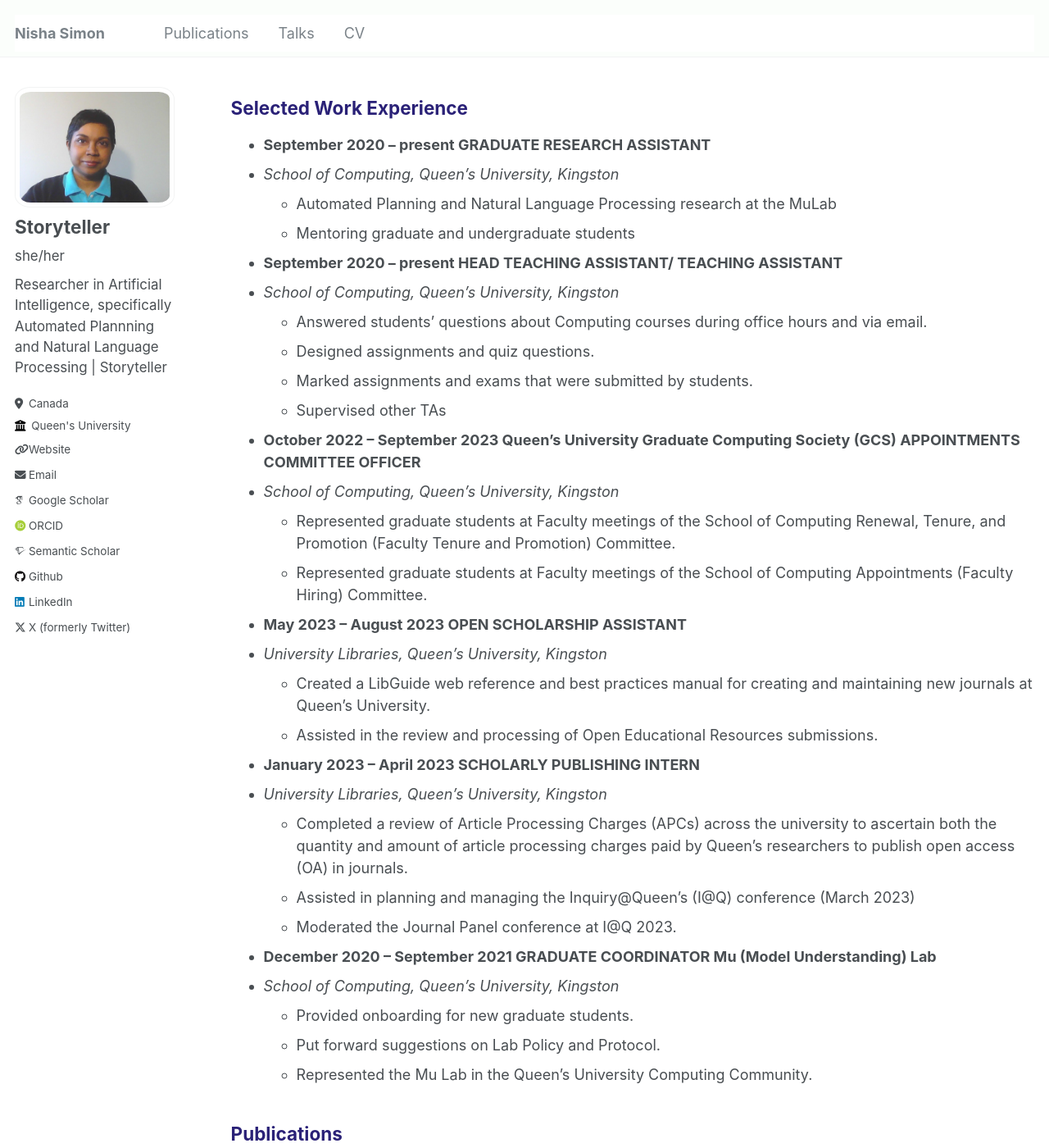
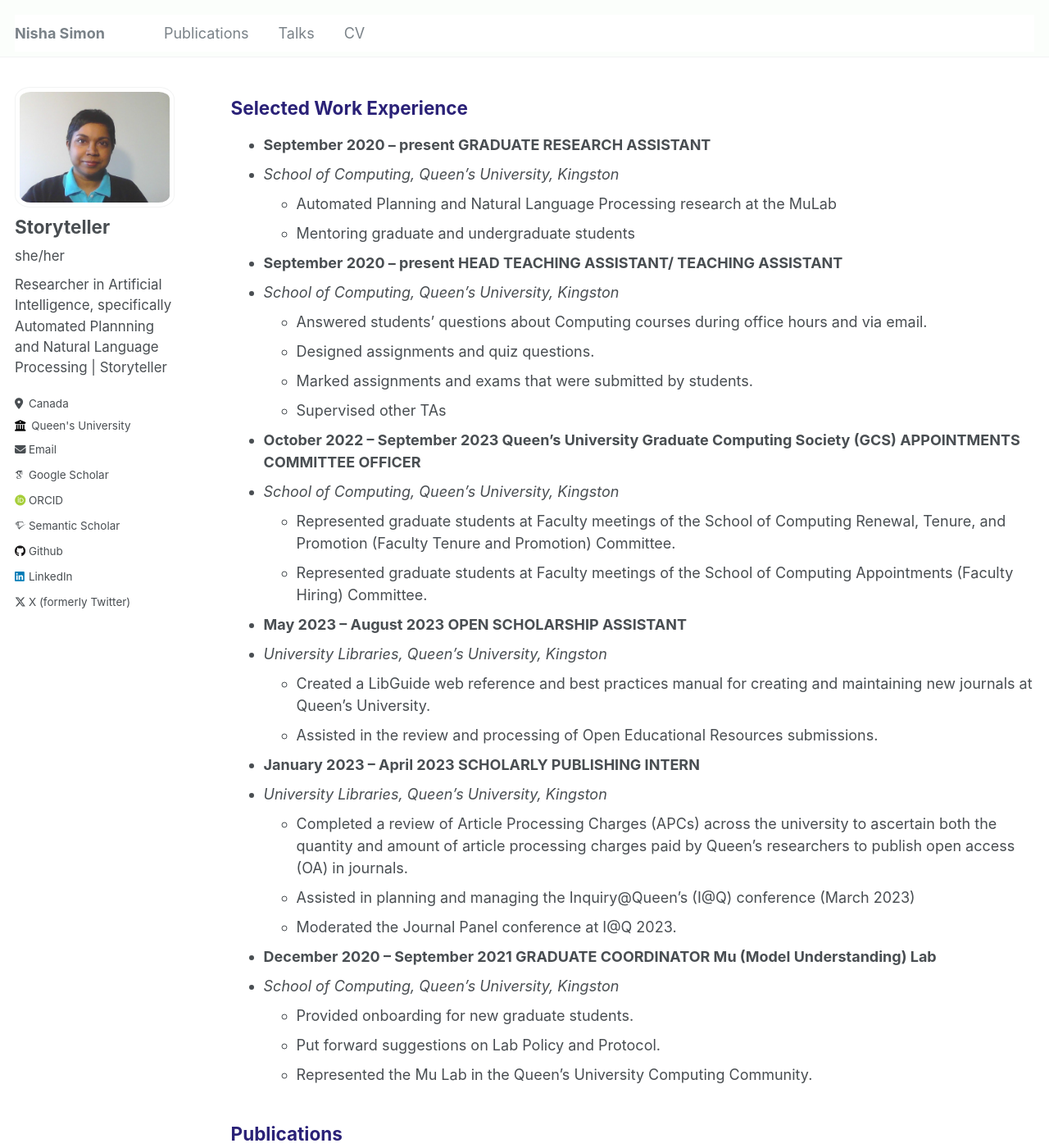
Before and after one commit to nisimon48/nisimon48.github.io, a Jekyll site: the page built from _pages/cv.md, in a window 1280 px wide and 1400 px high, scrolled down 281 px. Shown: the whole window at 82% size. Built offline with Jekyll 4.4.1, drawn with Linux system fonts in a browser that asks for light colours; some web fonts are replaced; some of the changed text lies outside the part shown.

Commit message:
editing website Sep 5 2024

```diff
--- a/_config.yml
+++ b/_config.yml
@@ -27,7 +27,7 @@ author:
   bio              : "Researcher in Artificial Intelligence, specifically Automated Plannning and Natural Language Processing | Storyteller"
   location         : "Canada"
   employer         : "Queen's University"
-  uri              : "https://mulab.ai/member/nisha.simon/"
+  uri              : # URL
   email            : "nisha.simon@queensu.ca"
 
   # Academic websites
--- a/_sass/_sidebar.scss
+++ b/_sass/_sidebar.scss
@@ -79,7 +79,7 @@
 .author__avatar {
   display: table-cell;
   vertical-align: top;
-  width:4136px;
+  width:4500px;
   // set width only, for non-square avatars
   //height: 136px;
 
--- a/_sass/_variables.scss
+++ b/_sass/_variables.scss
@@ -46,7 +46,7 @@ $type-size-8                : 0.625em;  // ~10px
 $masthead-height            : 70px;
 
 /* Sidebar properties */
-$sidebar-screen-min-width   : 1225px;
+$sidebar-screen-min-width   : 1250px;
 $sidebar-link-max-width     : 1250px;
 
 
```
Also changed, not shown: _pages/cv.md (+1 -0 lines).
